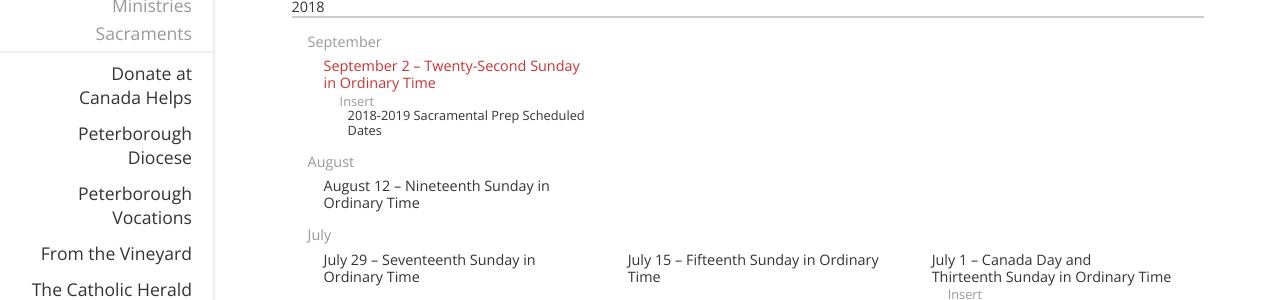
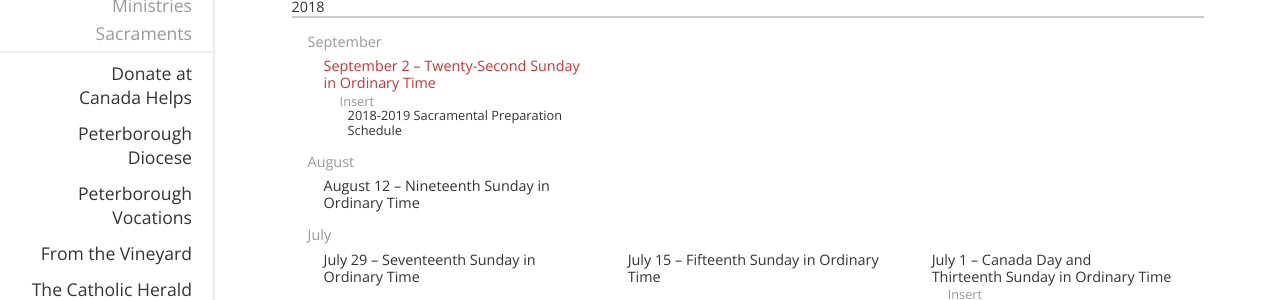
Before and after one commit to stpeterinchains/stpeterinchains.github.io, a Jekyll site: the page built from bulletins.html, in a window 1280 px wide. Shown: the part 250-550 px from the top of the page. Built offline with Jekyll 4.4.1, drawn with Linux system fonts in a browser that asks for light colours; nearby versions of some CDN libraries.

Commit message:
Minor edit to latest bulletin insert title

```diff
--- a/_data/bulletins.yml
+++ b/_data/bulletins.yml
@@ -21,7 +21,7 @@ issues:
             link: https://drive.google.com/file/d/10TjtFBmPAfdWUAqW5HBA7rSPfn-fPGnu/view
             inserts:
               -
-                title: 2018-2019 Sacramental Prep Scheduled Dates
+                title: 2018-2019 Sacramental Preparation Schedule
                 link: https://drive.google.com/file/d/10bdW-beFvtMAloAPF4UyrGL0r15FSkGg/view
 
       -
```
